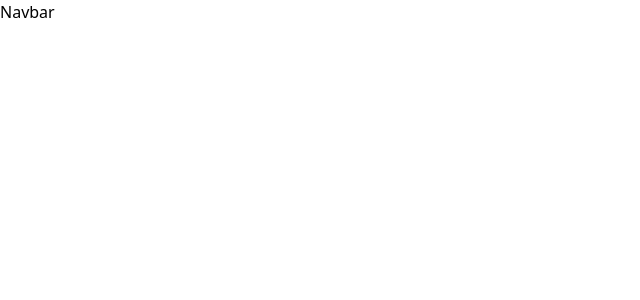
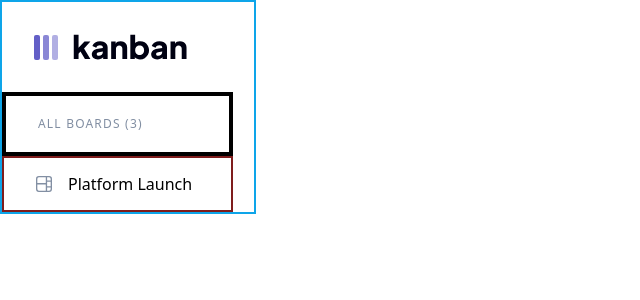
Before and after one commit to M-AminAlizadeh/Kanban-task-management-web-app, a React (Vite) app: page / in a window 1280 px wide. Shown: the top 300 px of the page, without its empty margins (0-640 px from the left). Built offline with nearby package versions, Linux system fonts and the light colour scheme.

Commit message:
Build the header and the boards link

```diff
--- a/src/components/Navbar.jsx
+++ b/src/components/Navbar.jsx
@@ -1,5 +1,29 @@
+import logoLight from '../assets/icons/logo-light.svg';
+import logoDark from '../assets/icons/logo-dark.svg';
+import iconBoard from '../assets/icons/icon-board.svg'
+
 const Navbar = () => {
-  return <>Navbar</>
+  return (
+  <nav className="border-2 border-sky-500 w-1/5 ">
+    <header className="p-8">
+      <img src={logoDark} alt="logo-light-theme" />
+    </header>
+    {/* Boards */}
+    <section className=" w-11/12">
+      <h5 className="border-4 border-black py-5 uppercase text-dark-color-5 text-xs pl-8 tracking-widest">All Boards (3)</h5>
+
+      <div className="border-2 border-red-900">
+        <ul>
+          <li className="flex items-center py-3.5 pl-8 rounded-r-full hover:bg-primary-color hover:text-light-color-1 cursor-pointer">
+            <img className="light-color-1" src={iconBoard} alt="board-icon" />
+            <span className="dark-color-5 ml-4">Platform Launch</span>
+          </li>
+        </ul>
+      </div>
+
+    </section>
+  </nav>
+  )
 }
 
 export default Navbar;
```
